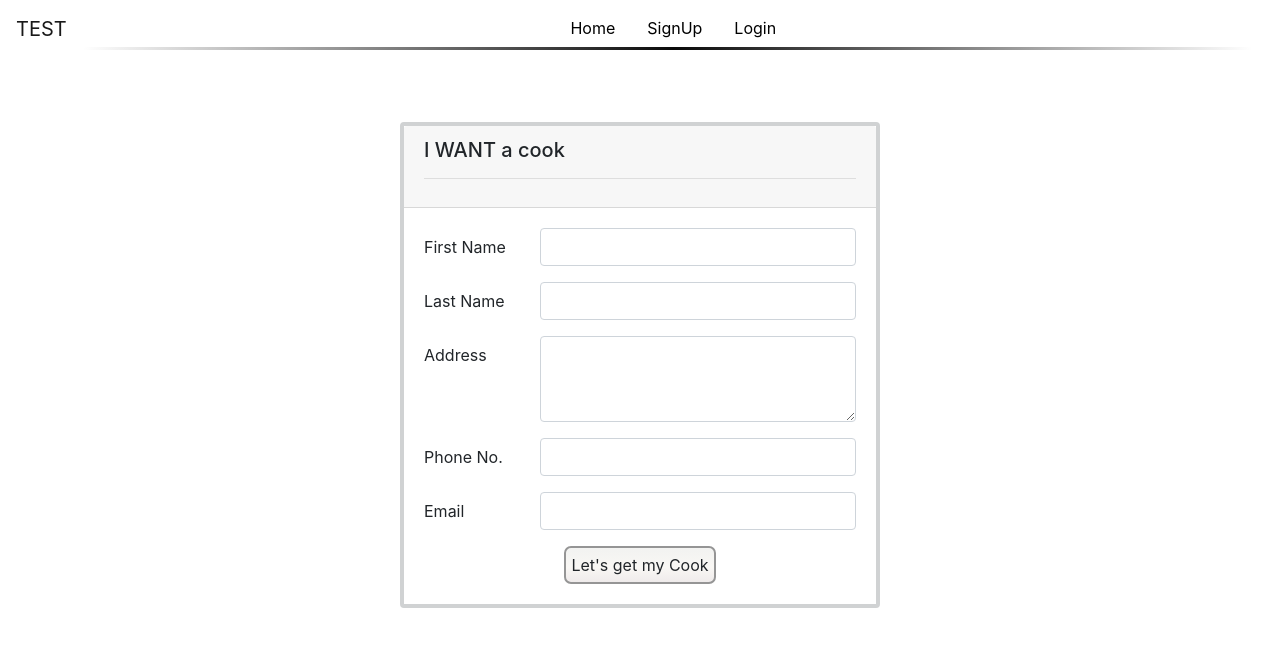
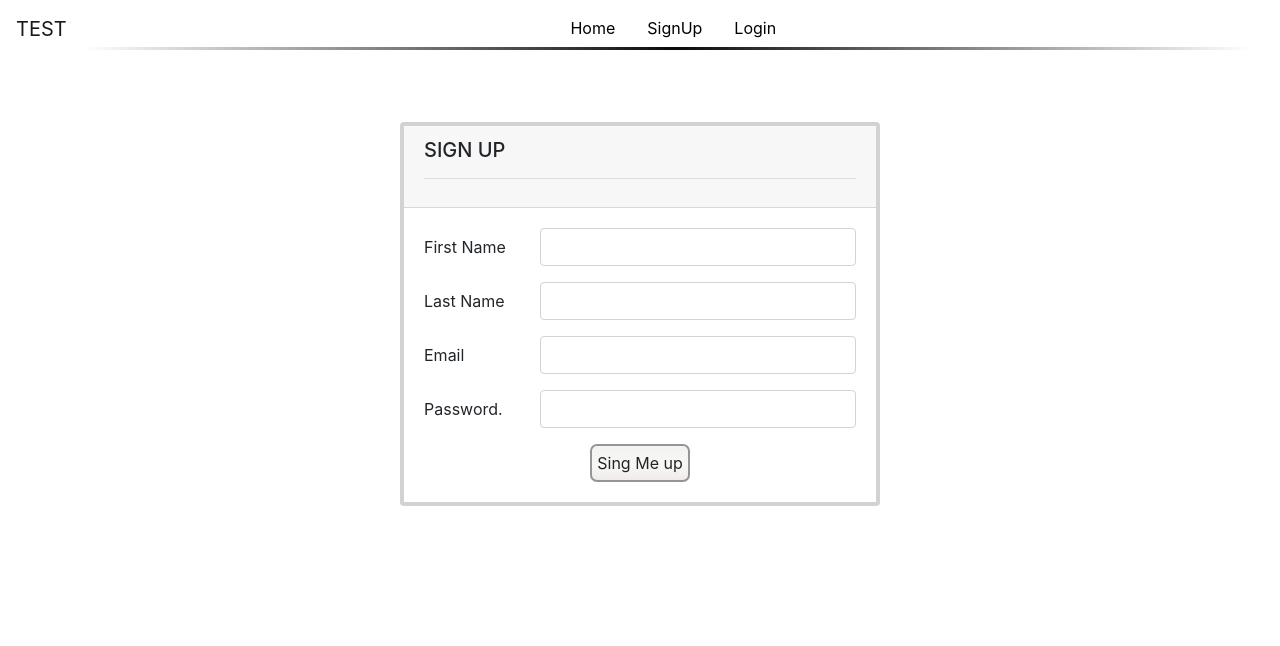
Before and after one commit to foresightJ/Subscription, a React (Create React App) app: page /signin in a window 1280 px wide. Shown: the top 646 px of the page. Built offline with nearby package versions, Linux system fonts and the light colour scheme.

Commit message:
created a user in db

```diff
--- a/Controller/controller.js
+++ b/Controller/controller.js
@@ -10,14 +10,16 @@ const User = require('../Model/user')
 const postCreateUser = async (req, res, next) => {
     //get the info from the front-end and send to the db
     //CREATE USER
+    // console.log(req.body)
     const newUser = new User ({
         // id: req.body.id,
         FirstName: req.body.firstName,
         LastName: req.body.lastName,
-        Address: req.body.address,
-        Number: req.body.number,
         Email: req.body.email,
+        Password: req.body.password,
+
     })
+    console.log(newUser)
     // //SAVE USER IN THE DB
     newUser.save()
     .then(result => {
--- a/DataBase/db.js
+++ b/DataBase/db.js
@@ -4,9 +4,7 @@ const mongoose = require('mongoose');
 // Defining the data base
 const db = mongoose.connect(process.env.DATABASE_URL, {
     useNewUrlParser: true,
-    useCreateIndex: true,
     useUnifiedTopology: true,
-    useFindAndModify: false
   });
 
 module.exports = db
--- a/src/components/signup/signup.js
+++ b/src/components/signup/signup.js
@@ -12,7 +12,7 @@ import './signup.css';
     this.state = {
       firstName: '',
       lastName: '',
-      address: '',
+      password: '',
       number: '',
       email: '',
     };
@@ -32,23 +32,13 @@ import './signup.css';
     const newUser = {
       firstName: this.state.firstName,
       lastName: this.state.lastName,
-      address: this.state.address,
-      number: this.state.number,
+      password: this.state.password,
       email: this.state.email,
       }
     services.create(newUser)
     .then(res => {
       console.log(res)
       this.props.history.push(`/`)
-       // this.setState({
-      //   // id: response.newUser.id,
-      //   firstName: response.newUser.firstName,
-      //   lastName: response.newUser.lastName,
-      //   address: response.newUser.address,
-      //   number: response.newUser.number,
-      //   email: response.newUser.email,
-      // });
-      // console.log(response.newUser);
 
     })
     .catch(e => {
@@ -61,9 +51,8 @@ import './signup.css';
           id: null,
           firstName: '',
           lastName: '',
-          address: '',
-          number: '',
           email: '',
+          password: '',
 
       });
     }
@@ -76,7 +65,7 @@ import './signup.css';
             <div className="sign-up">
               <div className="card" style= {{width: "30rem"}} >
                 <div className="card-header">
-                  <h5 className="card-firstName"> I WANT a cook</h5>
+                  <h5 className="card-firstName"> SIGN UP</h5>
                   <hr></hr>
                 </div>
                 <div className="card-body">
@@ -101,24 +90,6 @@ import './signup.css';
                         </div>
                       </div>
 
-                      {/* Address */}
-                      <div className="form-group row">
-                        <label  className="col-sm-3 col-form-label">Address</label>
-                        <div className="col-sm-9
-                        ">
-                        <textarea name="address" className="form-control" id="inputAddress" rows="3" value={this.state.address} onChange={this.onChange}></textarea>
-                        </div>
-                      </div>
-
-                      {/* Number */}
-                      <div className="form-group row">
-                        <label  className="col-sm-3 col-form-label">Phone No.</label>
-                        <div className="col-sm-9
-                        ">
-                          <input name="number" className="form-control" id="inputNumber" value={this.state.number} onChange={this.onChange}/>
-                        </div>
-                      </div>
-
                       {/* Email */}
                       <div className="form-group row">
                         <label  className="col-sm-3 col-form-label">Email</label>
@@ -128,10 +99,21 @@ import './signup.css';
                         </div>
                       </div>
 
+
+                      {/* Password */}
+                      <div className="form-group row">
+                        <label  className="col-sm-3 col-form-label">Password.</label>
+                        <div className="col-sm-9
+                        ">
+                          <input name="password" type="password" className="form-control" id="inputPassword" value={this.state.password} onChange={this.onChange}/>
+                        </div>
+                      </div>
+
+
                     </div>
 
                     <div className="getCook">
-                      <button type="submit" className="btn">Let's get my Cook</button>
+                      <button type="submit" className="btn">Sing Me up</button>
                     </div>
                   </form>
 
```
Also changed, not shown: Model/subscription.js (added, +36 -0 lines), Model/user.js (+2 -5 lines).
